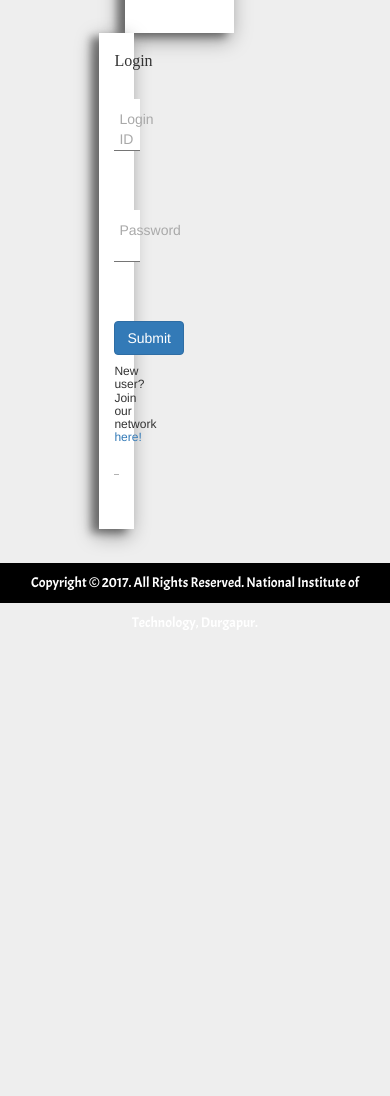
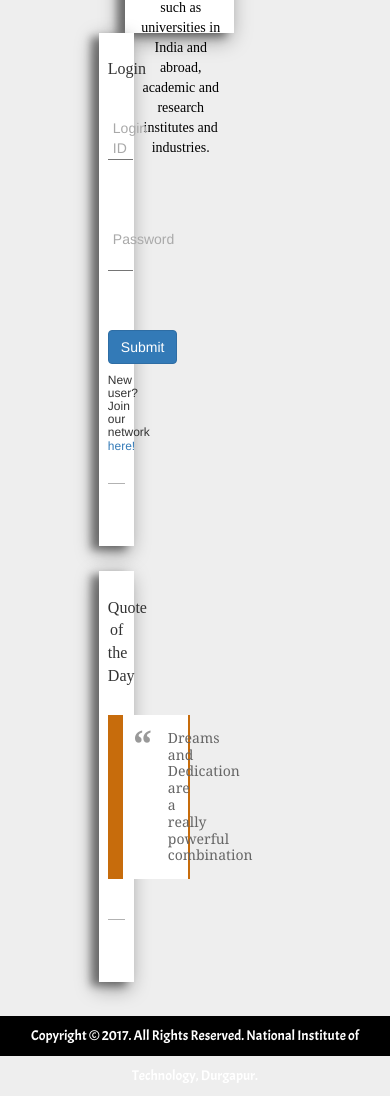
Before and after one commit to devanshgoenka97/alumni_site, a PHP site: page / in a window 390 px wide. Shown: the part 3667-4763 px from the top of the page. Before the commit the page ends 4297 px from the top, so only its background shows below. Run offline with PHP 8.4, Linux system fonts and the light colour scheme; some libraries are stand-ins or nearby versions.

Commit message:
quote of the day

```diff
--- a/cms.html
+++ b/cms.html
@@ -138,7 +138,7 @@
     <hr>
   </div>
     <div class="col-md-10 col-md-offset-1 black-text">
-      Lorem i imperdiet. Pramagna in nulla vehicula suscipit vel ut ante. P
+      Alumni cell is functioning at the Institute as a nodal cell for maintaining liaison with NIT Durgapur Alumni all across the globe and to involve them in the all-round development and growth of the Institute. NIT Durgapur is proud to have as its Alumni a group of over 25000+ Engineers, Technocrats, Scientists, managers and Entrepreneurs. They are our global brand ambassadors. This office promotes and encourages the Alumni to exchange professional knowledge by undertaking and facilitating seminar, lectures and meeting amongst Alumni, students, faculty and others. The office is also entrusted with developing institutional partnership and collaboration with other organization such as universities in India and abroad, academic and research institutes and industries.
     </div>
   </div>
 </section>
@@ -205,8 +205,10 @@
   </div>
 </div>
 </div>
-<div class="col-md-2 last-card shadow">
-     <div class="login-wrapper">
+
+<div class="col-md-2 last-card">
+   <div class="row login-row shadow">
+    <div class="login-wrapper">
     <p class="card-header text-center">Login</p>
     <form method="post">
 
@@ -227,14 +229,27 @@
     <button type="button" class="btn btn-primary">Submit</button>
   </form>
   <h6 id="newreg">New user? Join our network <a href="#">here!</a></h6>
-  </form>
    <div class="row">
     <div class="col-md-6 col-md-offset-3">
       <hr>
     </div>
    </div>
   </div>
+</div>
+
+  <div class="row shadow quote-row">
+  <div class="quote-wrapper">
+    <p class="card-header text-center">Quote of the Day</p>
+    <blockquote>Dreams and Dedication are a really powerful combination</blockquote>
+    <div class="row">
+    <div class="col-md-6 col-md-offset-3">
+      <hr>
+    </div>
+   </div>
   </div>
+  </div>
+
+</div>
 </div>
 
 <div id="aimswrapper">
--- a/css/content.css
+++ b/css/content.css
@@ -108,7 +108,6 @@ hr{
 
 .last-card{
 	width: 18%;
-	background-color: #fff;
 }
 
 .card-header{
@@ -126,6 +125,17 @@ hr{
 .links-row{
 	margin-top: 3vh;
 	background-color: #fff;
+}
+
+.login-row{
+  background-color: #fff;
+  padding: 1vh 1vh 1vh 1vh;
+}
+
+.quote-row{
+  margin-top: 3vh;
+  padding: 1vh 1vh 1vh 1vh;
+  background-color: white;
 }
 
 .event-list{
@@ -225,7 +235,7 @@ hr{
 .welcome-text-wrap{
    position: absolute;
    top:4%;
-   left: 15%;
+   font-family: 'Raleway';
 }
 
 .notable-alumni-wrap{
@@ -238,6 +248,40 @@ hr{
    font-size: 24px;
    font-family: 'Raleway';
    color: black;
+}
+
+blockquote{
+  display:block;
+  background: #fff;
+  padding: 15px 20px 15px 45px;
+  margin: 0 0 20px;
+  position: relative;
+
+  /*Font*/
+  font-family: Georgia, serif;
+  font-size: 14px;
+  line-height: 1.2;
+  color: #666;
+  text-align: justify;
+
+  /*Borders - (Optional)*/
+  border-left: 15px solid #c76c0c;
+  border-right: 2px solid #c76c0c;
+}
+
+blockquote::before{
+  content: "\201C"; /*Unicode for Left Double Quote*/
+
+  /*Font*/
+  font-family: Georgia, serif;
+  font-size: 40px;
+  font-weight: bold;
+  color: #999;
+
+  /*Positioning*/
+  position: absolute;
+  left: 10px;
+  top:5px;
 }
 
 .parallax {
```
